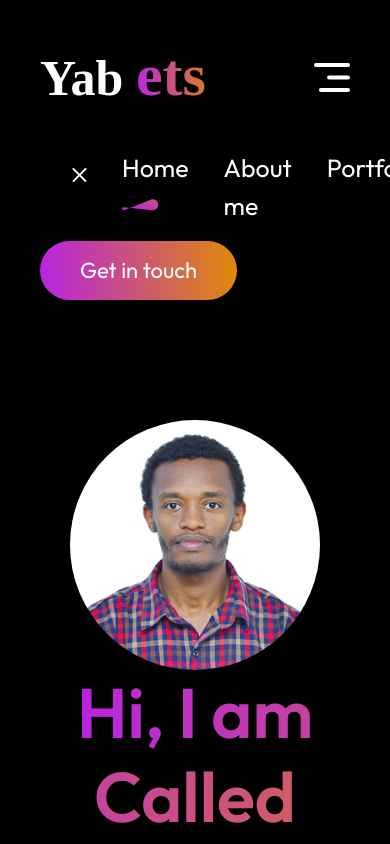
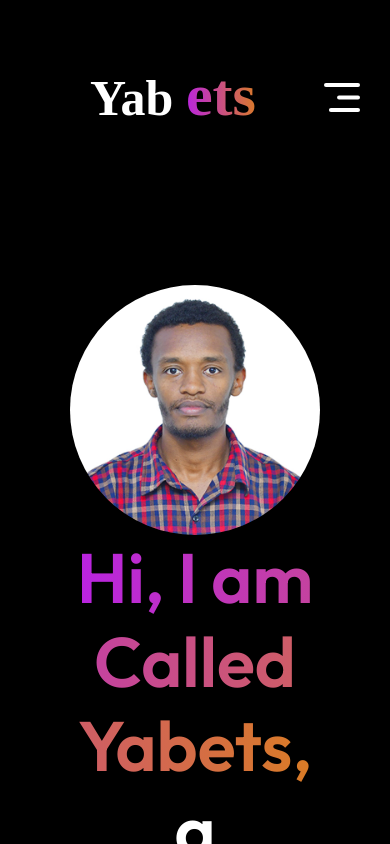
Before and after one commit to yabuz87/portfolio, a React (Vite) app: page / in a window 390 px wide. Shown: the top 844 px of the page. Built offline with nearby package versions, Linux system fonts and the light colour scheme; a web font is replaced by a local one.

Commit message:
using media query for responsive design  of navbar

```diff
--- a/src/components/Navbar/Navbar.css
+++ b/src/components/Navbar/Navbar.css
@@ -11,14 +11,6 @@
         background-color: black;
         z-index: 1000;
     }
-    @media(max-width:768px)
-    {
-        .navbar{
-            /* margin */
-        }
-    }
-
-
 
 .nav-menu
 {
@@ -113,3 +105,51 @@ ul li:hover
     background-color:black;
 
 }
+.nav-mob-close
+{
+    display:none;
+}
+@media(max-width:768px)
+    {
+        .navbar{
+            margin:20px 50px;
+            }
+            .nav-connect
+            {
+                display:none;
+
+            }
+            .nav-mob-open
+            {
+                display:block;
+                position:fixed;
+                right:30px;
+
+            }
+            .nav-mob-close
+            {
+                display:block;
+                position:relative;
+                top:30px;
+                left:290px;
+                width:30px;
+            }
+            .navbar ul {
+                position:fixed;
+                flex-direction:column;
+                align-items:start;
+
+                top:0;
+                right:-350px;
+                gap:30px;
+                background-color:#1F0016;
+                width:350px;
+                height:100%;
+                transition:right 0.5s;
+                z-index:2;
+
+
+
+            }
+
+    }
--- a/src/components/Navbar/Navbar.jsx
+++ b/src/components/Navbar/Navbar.jsx
@@ -11,9 +11,9 @@ function Navbar() {
   return (
     <div className="navbar">
       <span className="logoname">Yab <span className="logoname-end">ets</span></span>
-      <img src={menu_open} alt=""/>
+      <img src={menu_open} alt="" className="nav-mob-open" />
       <ul className="nav-menu">
-      <img src={menu_close} alt=""></img>
+      <img src={menu_close} className="nav-mob-close" alt=""></img>
         <li>
           <AnchorLink className='anchor-link' to='home' smooth={true} duration={200}>
             <p onClick={() => setMenu("home")}>Home</p>
@@ -45,7 +45,7 @@ function Navbar() {
           {menu === "contact" ? <img src={underline} alt="" /> : null}
         </li>
       </ul>
-      <div>
+      <div className="nav-connect">
         <AnchorLink className="anchor-link" to='contact' smooth={true} duration={200} offset={-50}><button className="connect-btn">Get in touch</button></AnchorLink>
       </div>
     </div>
```
